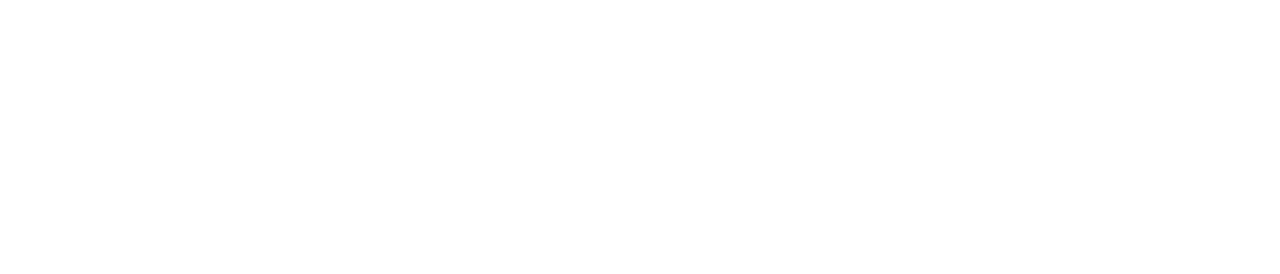
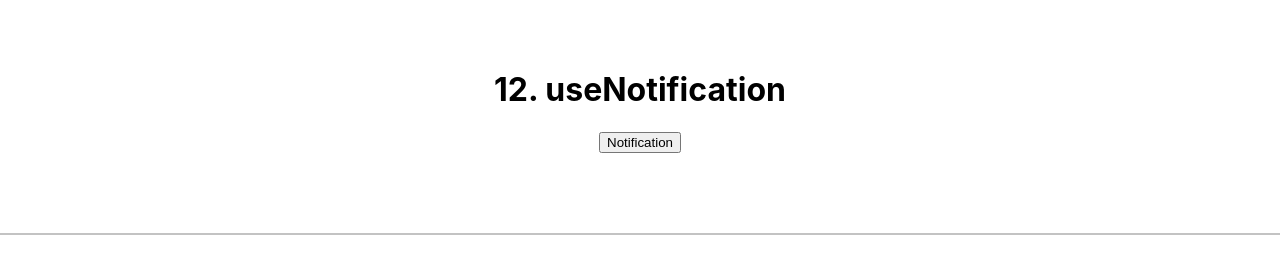
Before and after one commit to aurora-yn/react-hooks, a React (Create React App) app: page / in a window 1280 px wide. Shown: the part 3160-3434 px from the top of the page. Before the commit the page ends 3230 px from the top, so only its background shows below. Built offline with nearby package versions, Linux system fonts and the light colour scheme.

Commit message:
12. useNotification

```diff
--- a/src/App.js
+++ b/src/App.js
@@ -12,6 +12,7 @@
 import UseNetwork from './components/useNetwork'
 import UseScroll from './components/useScroll'
 import UseFullscreen from './components/useFullscreen'
+import UseNotification from './components/useNotification'
 
 function App() {
   return (
@@ -38,6 +39,8 @@
       <hr />
       <UseFullscreen />
       <hr />
+      <UseNotification />
+      <hr />
     </div>
   );
 }
--- a/src/components/useFullscreen.js
+++ b/src/components/useFullscreen.js
@@ -22,7 +22,7 @@
       runCb(true);
     }
   };
-  const exitFull = () => {
+  const exitFullscreen = () => {
     if (document.exitFullscreen) {
       document.exitFullscreen();
     } else if (document.mozCancelFullScreen) {
@@ -34,21 +34,21 @@
     }
     runCb(false);
   };
-  return { element, triggerFullscreen, exitFull };
+  return { element, triggerFullscreen, exitFullscreen };
 };
 
 export default function UseFullscreen() {
   const onFullscreen = isFullscreen => {
     console.log(isFullscreen ? "It's the fullscreen now" : "It's not the fullscreen")
   }
-  const { element, triggerFullscreen, exitFull } = useFullscreen(onFullscreen);
+  const { element, triggerFullscreen, exitFullscreen } = useFullscreen(onFullscreen);
   return (
     <div>
       <h1>11. useFullscreen</h1>
       <div ref={element}>
         <img width="600" alt="Hallstatt in Austria" src="https://images.unsplash.com/photo-1563387852576-964bc31b73af?ixlib=rb-1.2.1&ixid=eyJhcHBfaWQiOjEyMDd9&auto=format&fit=crop&w=1982&q=80" />
         <br />
-        <button onClick={exitFull}>Exit from fullscreen</button>
+        <button onClick={exitFullscreen}>Exit from fullscreen</button>
       </div>
       <br />
       <button onClick={triggerFullscreen}>Make the image into fullscreen</button>
--- /dev/null
+++ b/src/components/useNotification.js
@@ -0,0 +1,31 @@
+import React from "react";
+
+const useNotification = (title, options) => {
+  if (!("Notification" in window)) return;
+
+  const fireNotification = () => {
+    // Request the permission
+    if (Notification.permission !== "granted") {
+      Notification.requestPermission().then(permission => {
+        if (permission === "granted") {
+          new Notification(title, options)
+        } else {
+          return;
+        }
+      })
+    } else {
+      new Notification(title, options)
+    }
+  };
+  return fireNotification;
+};
+
+export default function UseNotification() {
+  const triggerNotification = useNotification("Do you allow to get your security?", {body: "add more texts"});
+  return (
+    <div>
+      <h1>12. useNotification</h1>
+      <button onClick={triggerNotification}>Notification</button>
+    </div>
+  );
+}
```
Also changed, not shown: 1 other file (tests, documents, lock files or other folders).
